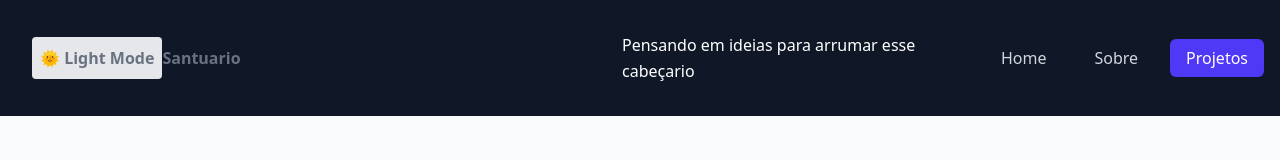
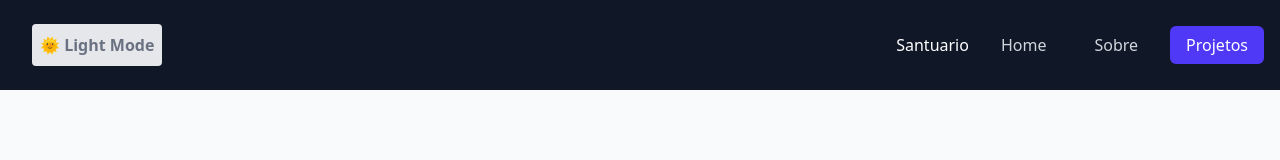
Before and after one commit to BrunoKirovs/projetoportifolio, a React (Vite) app: page /projects in a window 1280 px wide. Shown: the top 160 px of the page. Built offline with nearby package versions, Linux system fonts and the light colour scheme.

Commit message:
mudanças darkmode version 1.1

```diff
--- a/src/components/Header.tsx
+++ b/src/components/Header.tsx
@@ -11,14 +11,12 @@ const navItems = [
 export function Header() {
   return (
     <header className="bg-gray-900 text-white p-4 flex justify-center items-center w-screen">
-      <h1 className="text-2x1 font-bold px-4 w-1/2">
-
+      <h1 className="text-2x1 font-bold px-4 w-full">
           <ThemeToggle />
-        Santuario
       </h1>
       <div>
         <p className="text-2x1 justify-center p-4 m-1/2">
-          Pensando em ideias para arrumar esse cabeçario
+          Santuario
         </p>
         <div className="flex justify-center gap-4"></div>
       </div>
```
